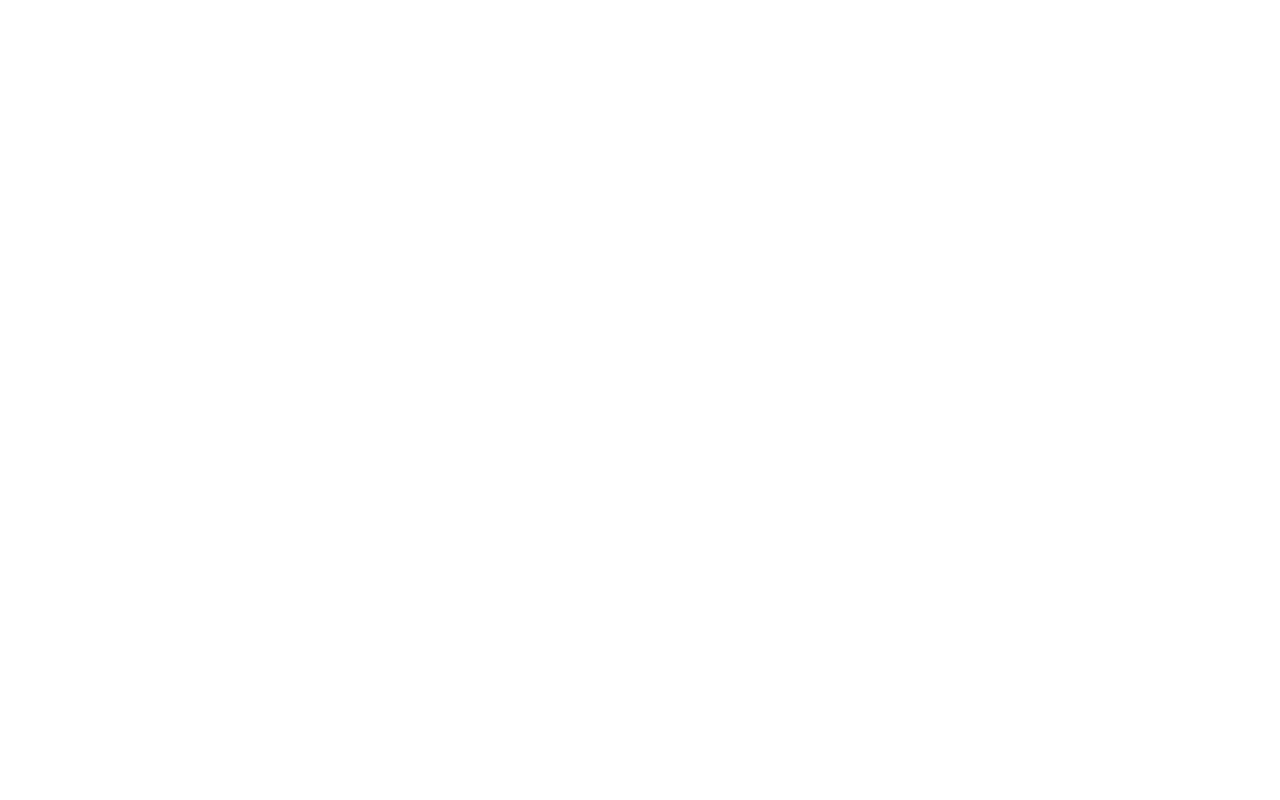
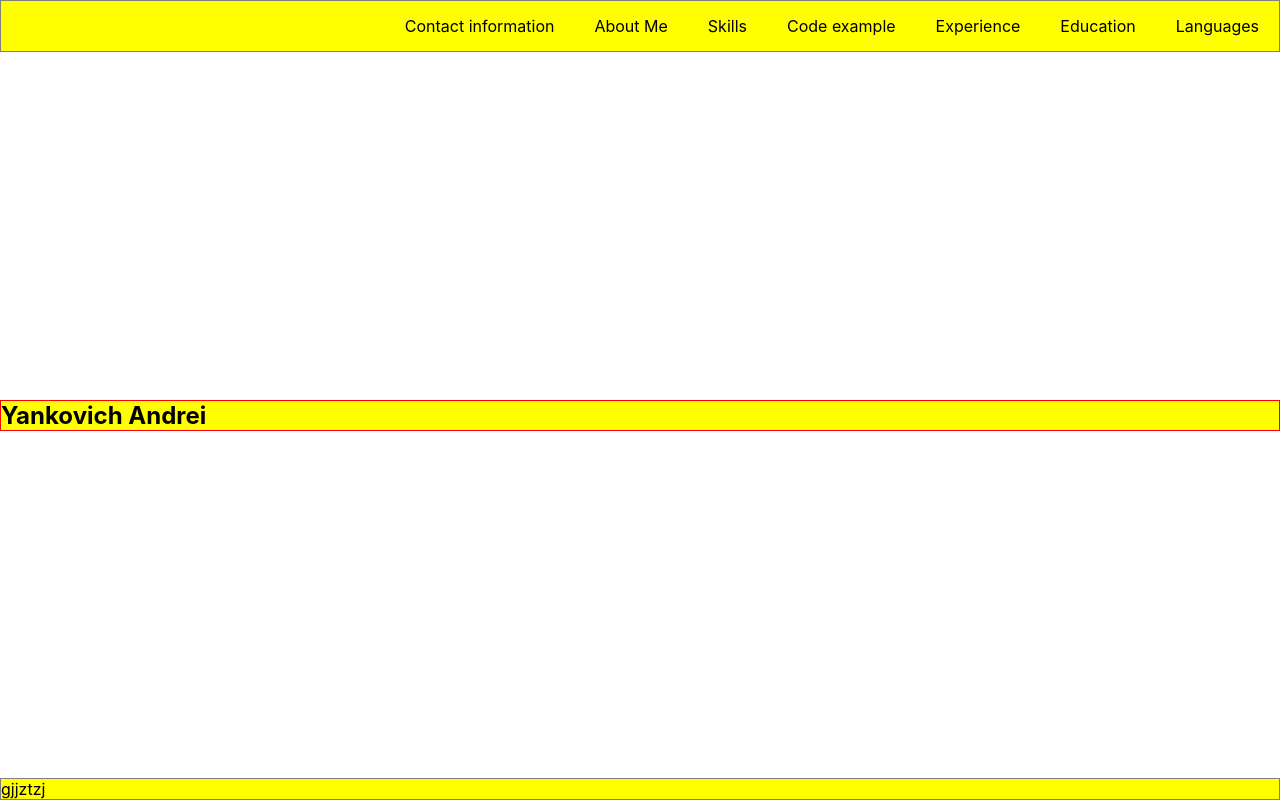
Before and after one commit to saf101101/rsschool-cv, a plain HTML site: page index.html in a window 1280 px wide. Drawn offline with Linux system fonts and the light colour scheme; files that its build step writes are made by us from their sources; a web font is replaced by a local one.

Commit message:
feat: start task CV#3

```diff
--- /dev/null
+++ b/css/style.css
@@ -0,0 +1,65 @@
+* {
+    box-sizing: border-box;
+    margin: 0;
+    padding: 0;
+}
+
+@font-face {
+    font-family: Inter;
+    src: url(assets/fonts/Inter.ttf);
+    font-weight: normal;
+    font-style: normal;
+    }
+
+body {
+    font-family: 'Inter';
+
+    display: flex;
+    flex-direction: column;
+    justify-content: space-between;
+    min-height: 100vh;
+    margin: 0;
+    padding: 0;
+
+    .header {
+        border: 1px solid grey;
+    }
+
+    .main {
+        border: 1px solid red;
+    }
+
+    .footer {
+        border: 1px solid gray;
+    }
+
+    .container {
+        max-width: 1440px;
+        margin: 0 auto;
+        background-color: yellow;
+    }
+
+    .nav-list {
+        display: flex;
+        justify-content: flex-end;
+        align-items: center;
+
+        list-style: none; /*Removing underline links*/
+    }
+
+    .nav-link {
+        padding: 0 20px;
+        line-height: 50px;
+        text-decoration: none;
+        color: black;
+        transition: .3s; /*Время изменения цвета ссылки*/
+    }
+
+    .nav-link:hover {
+        color: white; /*Меняет цвет ссылки*/
+    }
+
+    html {
+        scroll-behavior: smooth; /*Smooth page scrolling*/
+    }
+}
--- a/index.html
+++ b/index.html
@@ -3,9 +3,86 @@
 <head>
     <meta charset="UTF-8">
     <meta name="viewport" content="width=device-width, initial-scale=1.0">
-    <title>Document</title>
+    <link rel="stylesheet" href="css./style.css">
+    <link rel="icon" type="image/x-icon" href="assets/icons/favicon.ico">
+    <title>RSSchool CV</title>
 </head>
+
 <body>
+    <header class="header">
+        <div class="container">
+            <nav class="nav">
+                <ul class="nav-list">
+                    <li class="nav-item"><a href="#Contact information" class="nav-link">Contact information</a></li>
+                    <li class="nav-item"><a href="#About Me" class="nav-link">About Me</a></li>
+                    <li class="nav-item"><a href="#Skills" class="nav-link">Skills</a></li>
+                    <li class="nav-item"><a href="#Code example" class="nav-link">Code example</a></li>
+                    <li class="nav-item"><a href="#Experience" class="nav-link">Experience</a></li>
+                    <li class="nav-item"><a href="#Education" class="nav-link">Education</a></li>
+                    <li class="nav-item"><a href="#Languages" class="nav-link">Languages</a></li>
+                </ul>
+            </nav>
+        </div>
+    </header>
 
+    <main class="main">
+        <div class="container">
+            <section class="section" id="">
+                <h1 class="section-title">
+                    <p>Yankovich Andrei</p>
+                </h1>
+            </section>
+            <section class="section" id="">
+                <h2 class="section-title">
+                    <p></p>
+                </h2>
+            </section>
+            <section class="section" id="">
+                <h2 class="section-title">
+                    <p></p>
+                </h2>
+            </section>
+            <section class="section" id="">
+                <h2 class="section-title">
+                    <p></p>
+                </h2>
+            </section>
+            <section class="section" id="">
+                <h2 class="section-title">
+                    <p></p>
+                </h2>
+            </section>
+            <section class="section" id="">
+                <h2 class="section-title">
+                    <p></p>
+                </h2>
+            </section>
+            <section class="section" id="">
+                <h2 class="section-title">
+                    <p></p>
+                </h2>
+            </section>
+            <section class="section" id="">
+                <h2 class="section-title">
+                    <p></p>
+                </h2>
+            </section>
+
+
+        </div>
+    </main>
+
+    <footer class="footer">
+        <div class="container">
+            gjjztzj
+        </div>
+    </footer>
 </body>
+
 </html>
+
+
+
+
+
+<!--  <img src="assets/img/photo_300_300.jpg" alt="my photo">
--- a/style.css
+++ /dev/null
@@ -1,3 +0,0 @@
-p {
-
-}
```
Also changed, not shown: assets/fonts/Heebo.ttf (added), assets/fonts/Inter.ttf (added), assets/icons/favicon.ico (added), assets/img/photo_300_300.jpg (added), assets/img/photo_500_500.jpg (renamed from Photo.jpg).
